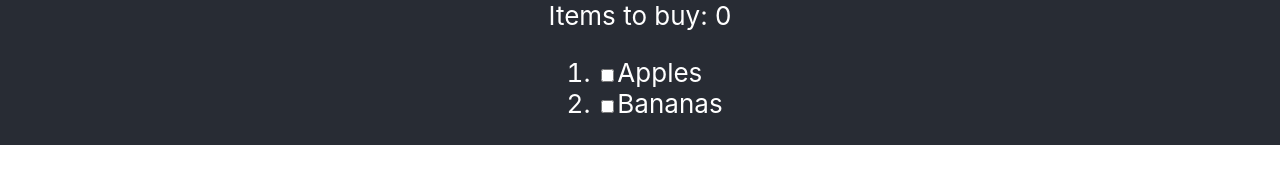
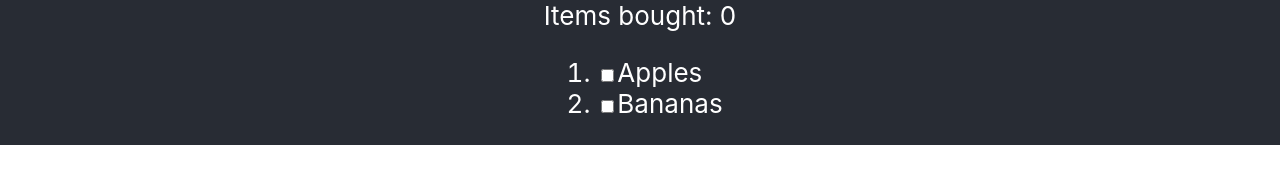
Before and after one commit to mcoblenz/CSE110-courseware-public, a React (Create React App) app in the folder demo-app/: page / in a window 1280 px wide. Shown: the top 195 px of the page. Built offline with nearby package versions, Linux system fonts and the light colour scheme; the HTML template or start-up script is replaced by a standard one.

Commit message:
Clarified header message.

```diff
--- a/demo-app/src/App.tsx
+++ b/demo-app/src/App.tsx
@@ -39,7 +39,7 @@ function App() {
             {/* <header className="App-header">
             </header> */}
             <div className="App-body">
-                Items to buy: {numRemainingItems}
+                Items bought: {numRemainingItems}
                 <form action=".">
                     <ol>
                         {items.map((item) => ListItem(item, handleCheckboxClick))}
```
